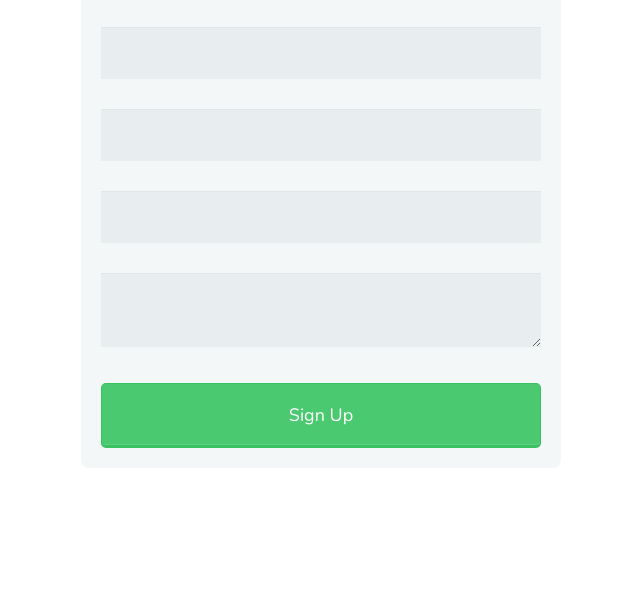
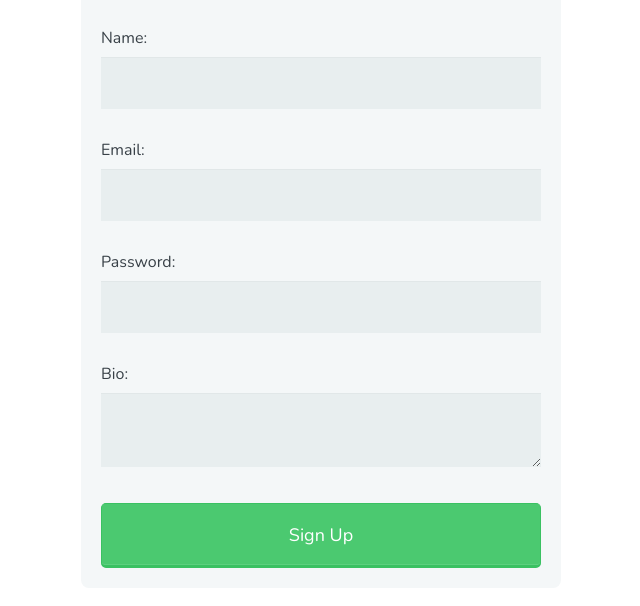
Before and after one commit to jphoeckele/HTML_form_practice, a plain HTML site: page index.html in a window 1280 px wide. Shown: the part 66-672 px from the top of the page, without its empty margins (319-959 px from the left). Drawn offline with nearby package versions, Linux system fonts and the light colour scheme.

Commit message:
Added labels to each input box.

```diff
--- a/index.html
+++ b/index.html
@@ -11,8 +11,12 @@
 <body>
   <form action="index.html" method="post">
     <h1>Sign Up</h1>
+    <!-- Labels are clickable; when clicked the curcor moves to box with corresponding name. -->
+    <label for="name">Name:</label>
     <input type="text" id="name" name="user_name">
+    <label for="mail">Email:</label>
     <input type="email" id="mail" name="user_email">
+    <label for="password">Password:</label>
     <input type="password" id="password" name="user_password">
 <!--     <input type="checkbox">
     <input type="color">
@@ -22,7 +26,7 @@
     <input type="number">
     <input type="radio">
     <input type="tel"> -->
-
+    <label for="bio">Bio:</label>
     <textarea id="bio" name="user_bio"></textarea>
     <button type="submit">Sign Up</button>
   </form>
```
